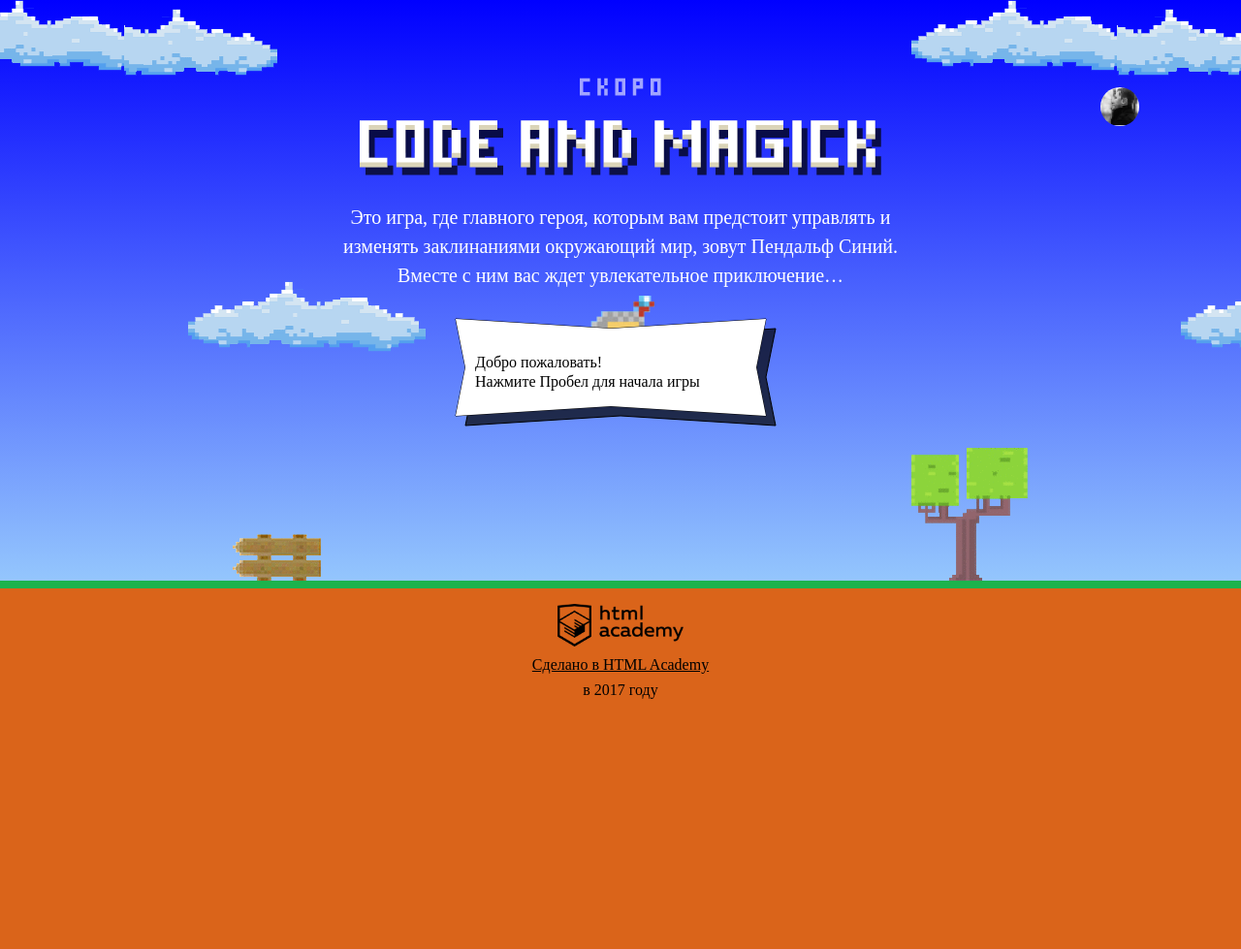
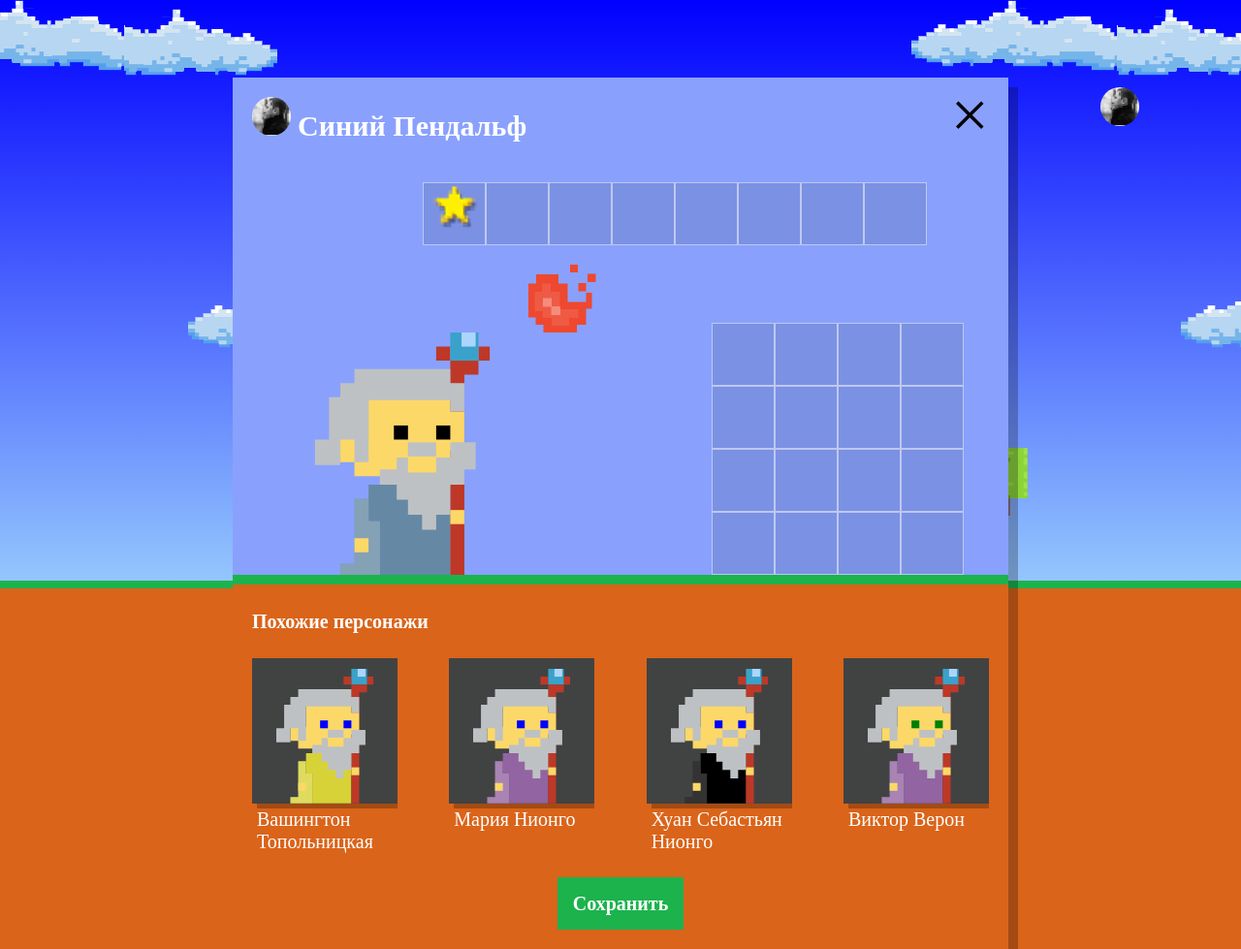
Before and after one commit to AndyN23/1138029-code-and-magick-19, a website: page index.html in a window 1280 px wide. Shown: the whole page at 97% size. Before the commit the page ends 800 px from the top, so only its background shows below. Drawn offline with Linux system fonts and the light colour scheme; a web font is replaced by a local one.

Commit message:
Окно выбора персонажа

```diff
--- a/index.html
+++ b/index.html
@@ -205,6 +205,8 @@
 
 <script src="js/stat.js"></script>
 
+<script src="js/setup.js"></script>
+
 <script src="js/game.js"></script>
 
 </body>
--- /dev/null
+++ b/js/setup.js
@@ -0,0 +1,83 @@
+'use strict';
+
+document.querySelector('.setup').classList.remove('hidden');
+document.querySelector('.setup-similar').classList.remove('hidden');
+
+var userDialog = document.querySelector('.setup');
+userDialog.classList.remove('hidden');
+
+var similarListElement = document.querySelector('.setup-similar-list');
+
+var similarWizardTemplate = document.querySelector('#similar-wizard-template')
+    .content
+    .querySelector('.setup-similar-item');
+
+var wizardNames = ['Иван', 'Хуан Себастьян', 'Мария', 'Кристоф', 'Виктор', 'Юлия', 'Люпита', 'Вашингтон'];
+var wizardSurnames = ['да Марья', 'Верон', 'Мирабелла', 'Вальц', 'Онопко', 'Топольницкая', 'Нионго', 'Ирвинг'];
+var wizardCoatColor = ['rgb(101, 137, 164)', 'rgb(241, 43, 107)', 'rgb(146, 100, 161)', 'rgb(56, 159, 117)', 'rgb(215, 210, 55)', 'rgb(0, 0, 0)'];
+var wizardEyesColor =['black', 'red', 'blue', 'yellow', 'green'];
+
+var wizName = function(){
+    var randName = Math.floor(Math.random() * (wizardNames.length - 1) + 1);
+    return wizardNames [randName];
+};
+var wizSurname = function(){
+    var randSur = Math.floor(Math.random() * (wizardSurnames.length - 1) + 1);
+    return wizardSurnames [randSur];
+};
+var wizCoatColor = function(){
+    var randCoatColor = Math.floor(Math.random() * (wizardCoatColor.length - 1) + 1);
+    return wizardCoatColor [randCoatColor];
+};
+var wizEyesColor = function(){
+    var randEyesColor = Math.floor(Math.random() * (wizardEyesColor.length - 1) + 1);
+    return wizardEyesColor [randEyesColor];
+};
+
+var wizards = [
+    {
+        name: wizName() + ' ' + wizSurname(),
+        coatColor: wizCoatColor() ,
+        eyesColor: wizEyesColor()
+    },
+    {
+        name: wizName() + ' ' + wizSurname(),
+        coatColor: wizCoatColor() ,
+        eyesColor: wizEyesColor()
+    },
+    {
+        name: wizName() + ' ' + wizSurname(),
+        coatColor: wizCoatColor() ,
+        eyesColor: wizEyesColor()
+    },
+    {
+        name: wizName() + ' ' + wizSurname(),
+        coatColor: wizCoatColor() ,
+        eyesColor: wizEyesColor()
+    }
+];
+
+var renderWizard = function (wizard) {
+    var wizardElement = similarWizardTemplate.cloneNode(true);
+
+    wizardElement.querySelector('.setup-similar-label').textContent = wizard.name;
+    wizardElement.querySelector('.wizard-coat').style.fill = wizard.coatColor;
+    wizardElement.querySelector('.wizard-eyes').style.fill = wizard.eyesColor;
+
+    return wizardElement;
+}
+
+ var fragment = document.createDocumentFragment();
+
+for (var i = 0; i < wizards.length; i++){
+    fragment.appendChild(renderWizard(wizards[i]));
+}
+    //var wizardElement = similarWizardTemplate.cloneNode(true);
+
+    //wizardElement.querySelector('.setup-similar-label').textContent = wizards[i].name;
+    //wizardElement.querySelector('.wizard-coat').style.fill = wizards[i].coatColor;
+    //wizardElement.querySelector('.wizard-eyes').style.fill = wizards[i].eyesColor;
+
+similarListElement.appendChild(fragment);
+
+document.querySelector('.setup-similar').classList.remove('hidden');
```
